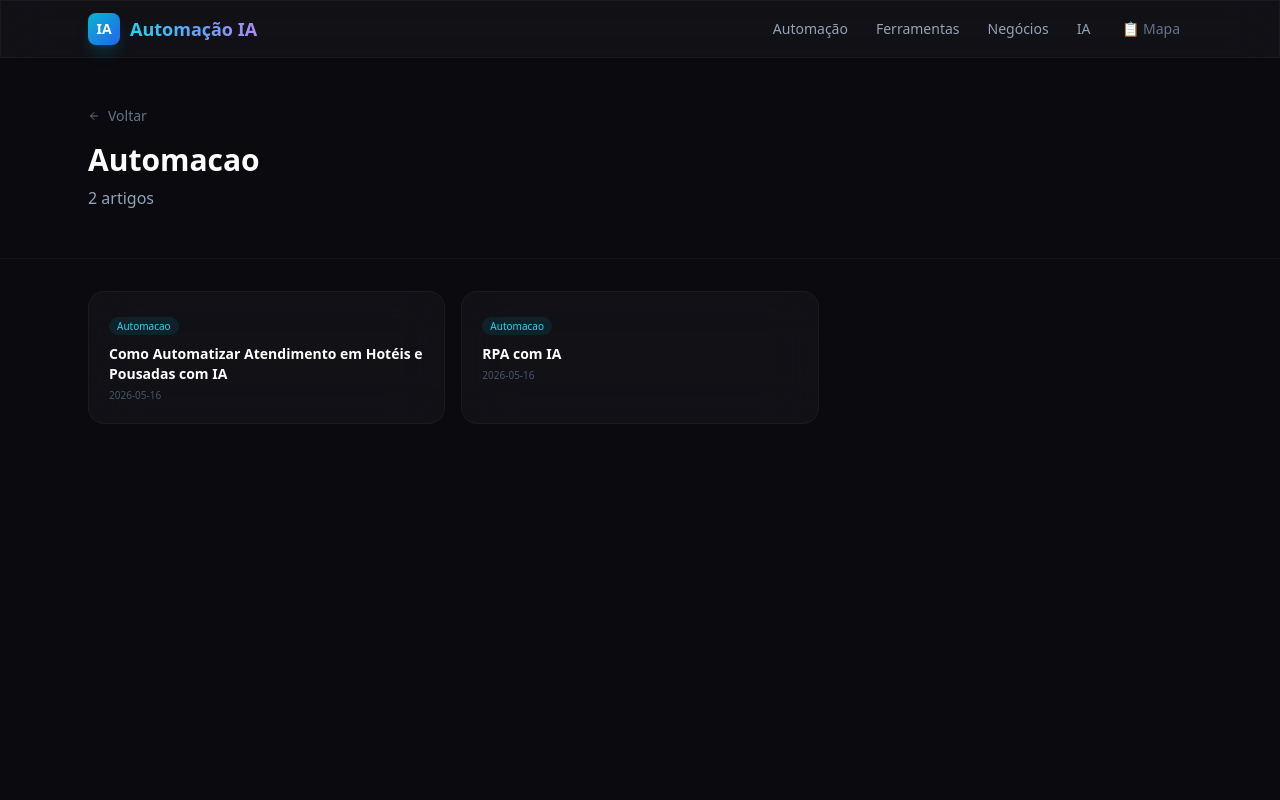
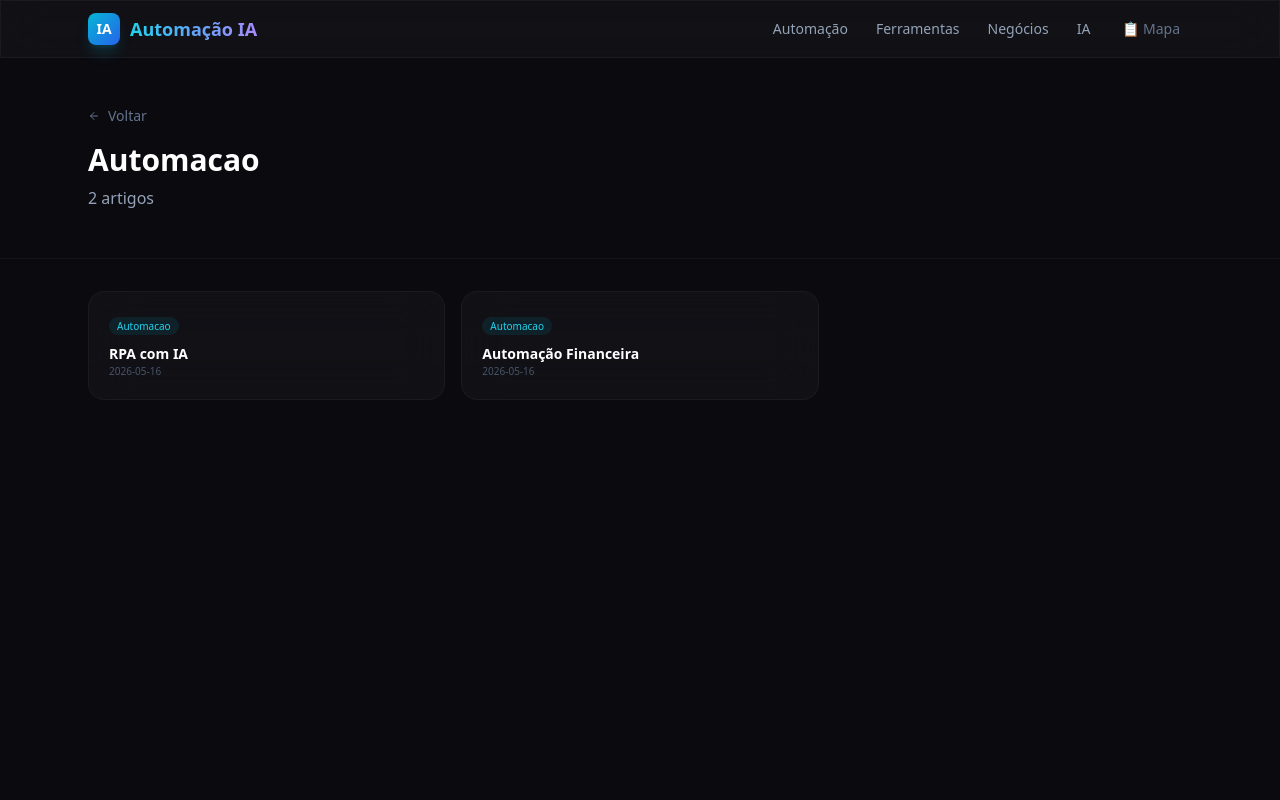
Before and after one commit to keslemjf2020/Sahbos, a Next.js app: page /categoria/automacao in a window 1280 px wide. Shown: the top 800 px of the page. Built offline with nearby package versions, Linux system fonts and the light colour scheme.

Commit message:
fix: categoria super simples - sem import de dados

```diff
--- a/app/categoria/[slug]/page.tsx
+++ b/app/categoria/[slug]/page.tsx
@@ -1,26 +1,27 @@
 import Link from "next/link";
 import { ArrowLeft } from "lucide-react";
 
-const DATA = {"automacao-atendimento-ia-hoteis":{"c":"Automacao","t":"Como Automatizar Atendimento em Hotéis e Pousadas com IA","d":"2026-05-16"}, "automacao-atendimento-medico-ia":{"c":"IA","t":"IA no Atendimento Médico","d":"2026-05-16"}, "chatgpt-vs-deepseek-vs-claude":{"c":"Ferramentas","t":"ChatGPT vs DeepSeek vs Claude","d":"2026-05-16"}, "automacao-processos-rpa-ia":{"c":"Automacao","t":"RPA com IA","d":"2026-05-16"}, "produtividade-ferramentas-gratis-ia":{"c":"Ferramentas","t":"10 Ferramentas de IA Grátis","d":"2026-05-16"}, "monetizacao-blog-adsense-afiliados":{"c":"Negocios","t":"Guia de Monetização","d":"2026-05-16"}, "ia-atendimento-whatsapp-reduzir-tempo":{"c":"Negocios","t":"Como Reduzir 80% do Tempo de Atendimento com IA no WhatsApp","d":"2026-05-15"}, "ia-vendas-b2b-automacao":{"c":"Negocios","t":"IA para Vendas B2B","d":"2026-05-16"}, "ia-para-professores-ensino":{"c":"IA","t":"IA para Professores","d":"2026-05-16"}};
-
 export default function Category({ params }: { params: { slug: string } }) {
   const slug = params.slug;
-  const items = Object.entries(DATA).filter(([_, p]) => (p.c || "IA").toLowerCase() === slug.toLowerCase()).map(([k, p]) => ({ slug: k, ...p }));
+  const posts = [
+    { slug: "automacao-processos-rpa-ia", title: "RPA com IA", cat: "Automacao", date: "2026-05-16" },
+    { slug: "automacao-financeira-pequena-empresa", title: "Automação Financeira", cat: "Automacao", date: "2026-05-16" },
+  ];
 
   return (
     <div className="min-h-screen bg-[#0a0a0f]">
       <div className="border-b border-white/[0.04]"><div className="max-w-6xl mx-auto px-6 py-12">
         <Link href="/" className="inline-flex items-center gap-2 text-slate-500 hover:text-cyan-400 text-sm mb-4"><ArrowLeft className="w-3 h-3" />Voltar</Link>
         <h1 className="text-3xl font-bold text-white capitalize">{slug}</h1>
-        <p className="text-slate-400 mt-2">{items.length} artigos</p>
+        <p className="text-slate-400 mt-2">{posts.length} artigos</p>
       </div></div>
       <div className="max-w-6xl mx-auto px-6 py-8">
         <div className="grid md:grid-cols-2 lg:grid-cols-3 gap-4">
-          {items.map(p => (
+          {posts.map(p => (
             <Link key={p.slug} href={`/blog/${p.slug}`} className="card-hover group p-5 rounded-2xl glass border border-white/[0.04]">
-              <span className="text-[10px] px-2 py-0.5 rounded-full bg-cyan-500/10 text-cyan-400">{p.c}</span>
-              <h3 className="font-semibold mt-2 mb-1 text-sm text-white group-hover:text-cyan-400">{p.t}</h3>
-              <div className="text-[10px] text-slate-600">{p.d}</div>
+              <span className="text-[10px] px-2 py-0.5 rounded-full bg-cyan-500/10 text-cyan-400">{p.cat}</span>
+              <h3 className="font-semibold mt-2 text-sm text-white group-hover:text-cyan-400">{p.title}</h3>
+              <div className="text-[10px] text-slate-600">{p.date}</div>
             </Link>
           ))}
         </div>
```
